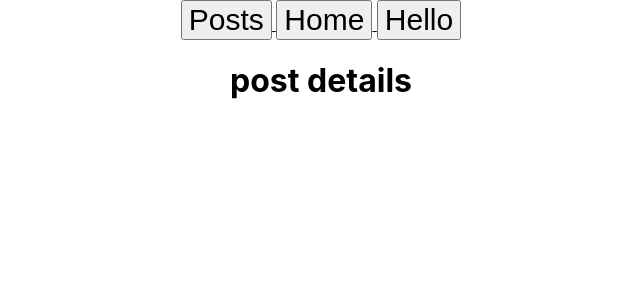
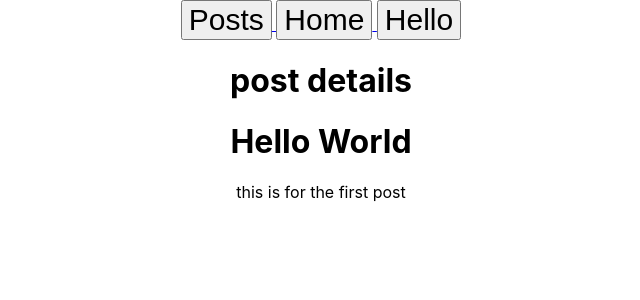
Before and after one commit to mohamadAlrimi/Multiple-Pages-Web-App, a React (Create React App) app: page /PostDetails/1 in a window 1280 px wide. Shown: the top 300 px of the page, without its empty margins (319-959 px from the left). Built offline with nearby package versions, Linux system fonts and the light colour scheme.

Commit message:
Extracting params from the daynamic routes

```diff
--- a/src/App.js
+++ b/src/App.js
@@ -5,10 +5,30 @@ import { Hello } from "./Hello";
 import { Home } from "./Home";
 import PostsList from "./PostsList"
 import PostDetails from "./PostDetails";
+import { postsContext } from "./context/postsContext";
+
 
 
 function App() {
+  let postsData = [
+    {
+        id : 1,
+        title:"Hello World",
+        body :"this is for the first post"
+    } ,
+    {
+        id : 2,
+        title:"Hello World second",
+        body :"this is for the second post"
+    } ,
+    {
+        id : 3,
+        title:"Hello World third ",
+        body :"this is for the third post"
+    }
+]
   return (
+    <postsContext.Provider value={postsData}>
     <div className="App">
       <div>
         {" "}
@@ -39,9 +59,11 @@ function App() {
         <Route path="/home" element={<Home />} />
         <Route path="/Posts" element={<PostsList />} />
         <Route path="/hello" element={<Hello />} />
+        <Route path="/PostDetails/:postId" element={<PostDetails />} />
         <Route path="/postDetails/:postId" element={<PostDetails />} />
       </Routes>
     </div>
+    </postsContext.Provider>
   );
 }
 
--- a/src/PostDetails.js
+++ b/src/PostDetails.js
@@ -1,10 +1,18 @@
 import { useParams } from "react-router-dom"
-export default function PostDetails ({title ,body}){
-    const {postId} = useParams();
-    console.log(postId)
+import { useContext } from "react";
+import { postsContext } from "./context/postsContext";
+export default function PostDetails() {
+    const posts = useContext(postsContext);
+const {postId} = useParams();
+const post = posts.find((p) => {
+return p.id == postId ;
+})
+
+
+    console.log(post)
     return(<>
     <h1>post details</h1>
-    <h1>{title}</h1>
-    <p>{body}</p>
+    <h1>{post.title}</h1>
+    <p>{post.body}</p>
     </>)
 }
--- a/src/PostsList.js
+++ b/src/PostsList.js
@@ -1,24 +1,11 @@
 import { Link } from "react-router-dom"
-let posts = [
-    {
-        id : 1,
-        title:"Hello World",
-        body :"this is for the first post"
-    } ,
-    {
-        id : 2,
-        title:"Hello World second",
-        body :"this is for the second post"
-    } ,
-    {
-        id : 3,
-        title:"Hello World third ",
-        body :"this is for the third post"
-    }
-]
+import { postsContext } from "./context/postsContext"
+import { useContext } from "react"
+
 export default function PostsList(){
+    const posts = useContext(postsContext)
     let postsList = posts.map((post)=>{
-        return(  <Link to= "/postDetails" key={post.id} > <div  style={{background:"orange" ,padding:"20px", marginTop:"10px"}}><h1>{post.title}</h1></div> </Link> )
+        return(  <Link  key={post.id} to= {`/PostDetails/${post.id}`} > <div  style={{background:"orange" ,padding:"20px", marginTop:"10px"}}><h1>{post.title}</h1></div> </Link> )
     })
     return(
     <div>
--- /dev/null
+++ b/src/context/postsContext.js
@@ -0,0 +1,3 @@
+import { createContext } from "react";
+
+export const postsContext = createContext([])
```
